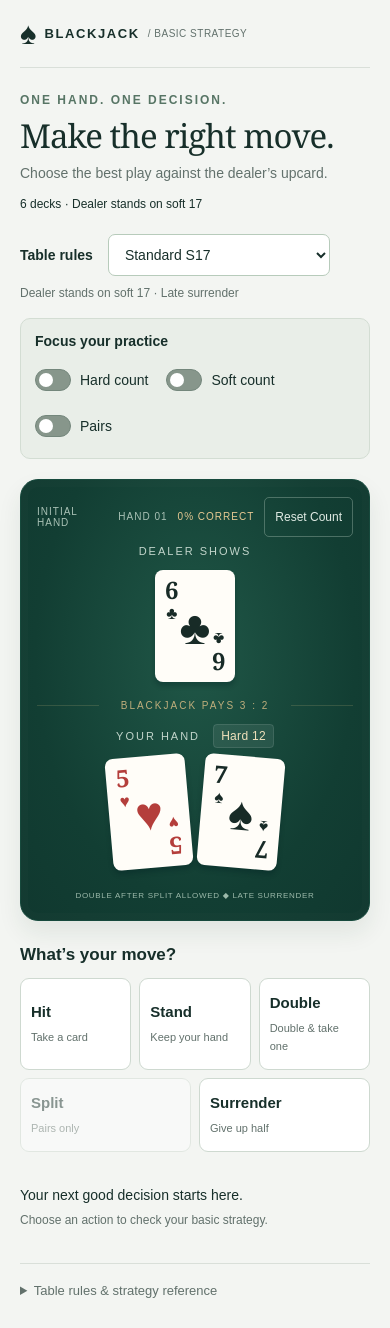
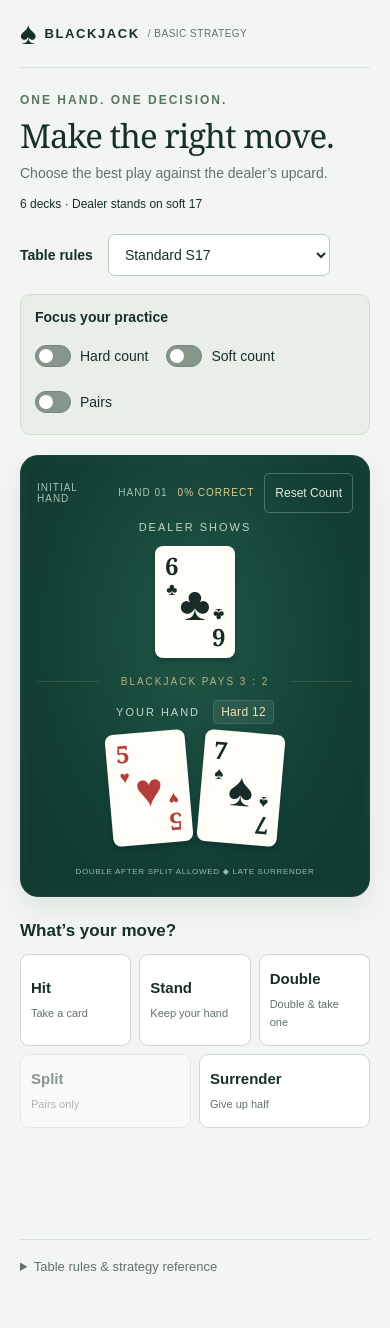
Before and after one commit to shinkbr/blackjack-trainer, a React (Vite) app: page / in a window 390 px wide. After the commit the page ends 1304 px from the top, so only its background shows below. Built offline with nearby package versions, Linux system fonts and the light colour scheme; the HTML template or start-up script is replaced by a standard one.

Commit message:
Remove redundant page helper text

```diff
--- a/src/App.jsx
+++ b/src/App.jsx
@@ -38,7 +38,7 @@ export default function App() {
       : [...state.filters, type];
     deal("filters", { filters });
   }
-  let explanation = "Choose an action to check your basic strategy.";
+  let explanation = "";
   if (answer) {
     const correct = answer.correctAction;
     const label =
@@ -92,11 +92,6 @@ export default function App() {
           <option value="h17">Standard H17</option>
           <option value="freebet">Free Bet Blackjack (H17)</option>
         </select>
-        <span id="mode-summary">
-          {free
-            ? "Free doubles & splits · Dealer 22 pushes · No surrender"
-            : `Dealer ${mode.dealer} · Late surrender`}
-        </span>
       </section>
       <section className="focus-controls" aria-label="Practice hand types">
         <fieldset>
@@ -242,7 +237,7 @@ export default function App() {
                 ? answer.isCorrect
                   ? "Correct!"
                   : `Not quite. The correct action is ${answer.correctAction.toLowerCase()}.`
-                : "Your next good decision starts here."}
+                : ""}
             </strong>
             <p id="explanation">{explanation}</p>
           </div>
--- a/src/components/StrategyReference.jsx
+++ b/src/components/StrategyReference.jsx
@@ -4,28 +4,10 @@ export default function StrategyReference({ mode }) {
   const free = mode === "freebet";
   const tables = strategyTables(mode);
   const sections = [
-    [
-      "hard",
-      "Hard count",
-      "Check pairs and surrender before using these actions.",
-    ],
-    [
-      "soft",
-      "Soft count",
-      "A = ace counted as 11. For example, A7 is soft 18.",
-    ],
-    [
-      "pairs",
-      "Pair splitting",
-      "TT means 10,10; J,J; Q,Q; or K,K. Mixed ranks are hard 20. A dash means use the hard or soft table.",
-    ],
-    [
-      "surrender",
-      "Surrender",
-      mode === "h17"
-        ? "Hard totals only. Surrender 88 against A; split 88 against every other dealer card."
-        : "Hard totals only. Exclude 88 from 16: split instead.",
-    ],
+    ["hard", "Hard count"],
+    ["soft", "Soft count"],
+    ["pairs", "Pair splitting"],
+    ["surrender", "Surrender"],
   ];
   return (
     <section
@@ -34,11 +16,7 @@ export default function StrategyReference({ mode }) {
       aria-label="Basic strategy tables"
     >
       <p className="strategy-order">
-        <strong>{ruleModes[mode].name}</strong> ·{" "}
-        {free
-          ? "Initial real-money hand. Check pairs, then hard or soft count."
-          : "Check surrender, then pairs, then hard or soft count."}{" "}
-        Columns show the dealer’s upcard.
+        <strong>{ruleModes[mode].name}</strong>
       </p>
       <p className="strategy-legend">
         <span className="move-H">H · Hit</span>
@@ -51,7 +29,7 @@ export default function StrategyReference({ mode }) {
           <span className="move-R">R · Surrender</span>
         )}
       </p>
-      {sections.map(([key, title, note]) => (
+      {sections.map(([key, title]) => (
         <section
           key={key}
           className="strategy-block"
@@ -122,7 +100,6 @@ export default function StrategyReference({ mode }) {
                   </tbody>
                 </table>
               </div>
-              <p className="omitted">{note}</p>
             </>
           )}
         </section>
--- a/src/style.css
+++ b/src/style.css
@@ -591,10 +591,6 @@ footer details {
   background: #fff;
   color: #6b7770;
 }
-.strategy-block .omitted {
-  font-size: 14px;
-  margin-top: 9px;
-}
 .visually-hidden {
   position: absolute;
   width: 1px;
@@ -791,18 +787,10 @@ footer details {
   outline: 3px solid #b58b3b;
   outline-offset: 3px;
 }
-#mode-summary {
-  font-size: 13px;
-  color: var(--muted);
-}
 .actions strong {
   overflow-wrap: normal;
 }
 @media (max-width: 720px) {
-  #mode-summary {
-    flex-basis: 100%;
-    font-size: 12px;
-  }
   .actions strong {
     font-size: 15px;
   }
```
